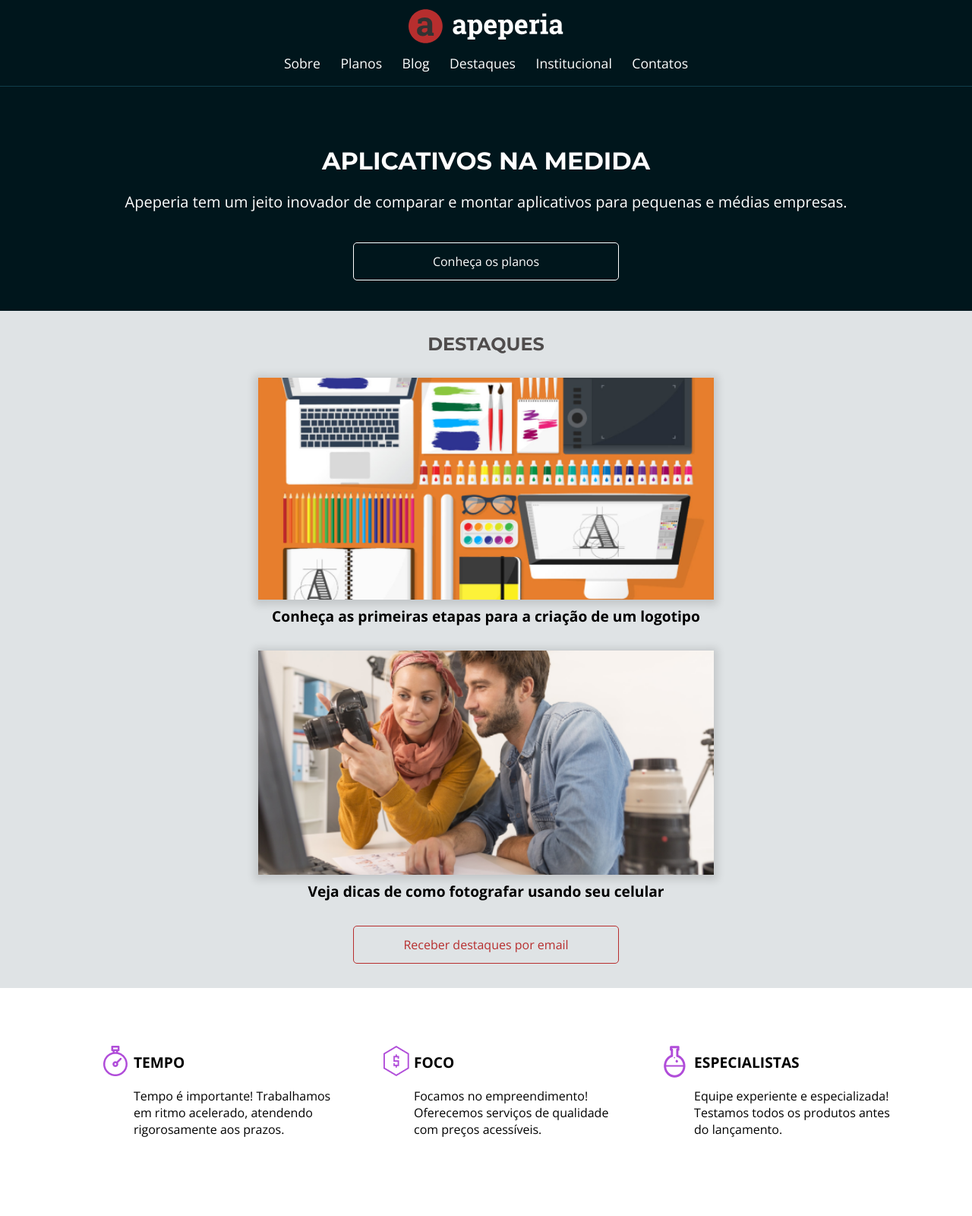
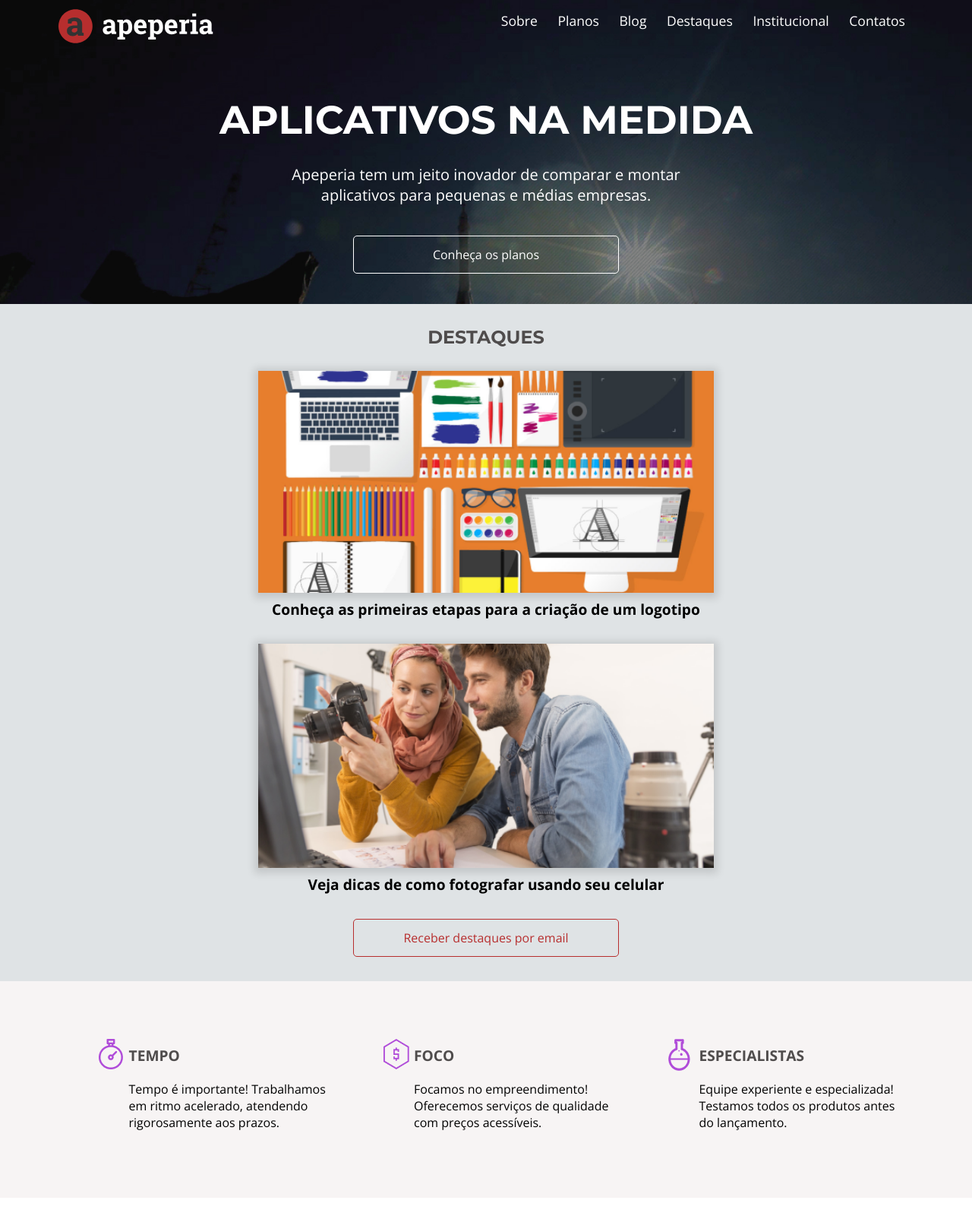
Before and after one commit to luizpellanda/apeperia, a plain HTML site: page index.html in a window 1280 px wide. Shown: the top 1600 px of the page at 76% size. Drawn offline with nearby package versions, Linux system fonts and the light colour scheme.

Commit message:
changes added to css - responsive

```diff
--- a/css/about.css
+++ b/css/about.css
@@ -32,3 +32,13 @@
 
     margin-bottom: 1rem;
 }
+
+@media screen and (min-width: 1024px) {
+    .differentials {
+        background-color: var(--grey-bright);
+    }
+
+    .differentials__list {
+        justify-content: space-around;
+    }
+}
--- a/css/differentials.css
+++ b/css/differentials.css
@@ -30,7 +30,7 @@
 }
 
 .item__title {
-    color: var(--cinza-escuro);
+    color: var(--grey-dark);
     font-weight: 700;
     font-size: 1.2rem;
     text-transform: uppercase;
@@ -41,3 +41,13 @@
 .item__text {
     line-height: normal;
 }
+
+@media screen and (min-width: 1024px) {
+    .differentials {
+        background-color: var(--grey-bright);
+    }
+
+    .differentials__list {
+        justify-content: space-around;
+    }
+}
--- a/css/header.css
+++ b/css/header.css
@@ -34,3 +34,11 @@ header {
     margin-bottom: 1.25rem;
     margin-left: .7rem;
 }
+
+@media screen and (min-width: 1024px) {
+    header {
+        flex-direction: row;
+        justify-content: space-between;
+        border: none;
+    }
+}
--- a/css/hero.css
+++ b/css/hero.css
@@ -31,3 +31,22 @@
 .hero__button {
     width: 100%;
 }
+
+@media screen and (min-width: 768px) {
+    .hero__text {
+        max-width: 600px;
+    }
+}
+
+@media screen and (min-width: 1024px) {
+    .hero {
+        background-image: url(../img/bg-intro.jpg);
+        background-size: cover;
+        padding-top: 8.25rem;
+    }
+
+    .hero__title {
+        font-size: 3.25rem;
+        margin-bottom: 2rem;
+    }
+}
--- a/css/inst.css
+++ b/css/inst.css
@@ -52,3 +52,13 @@
 .institucional__video {
     width: 100vw;
 }
+
+@media screen and (min-width: 768px) {
+    .institucional__contato-email {
+        display: inline-block;
+    }
+
+    .institucional__video {
+        width: 100%;
+    }
+}
--- a/css/plans.css
+++ b/css/plans.css
@@ -104,3 +104,9 @@
 .cartao__botao--mega {
     border-color: var(--plans-card-mega);
 }
+
+@media screen and (min-width: 768px) {
+    .cartao {
+        max-width: 400px;
+    }
+}
```
